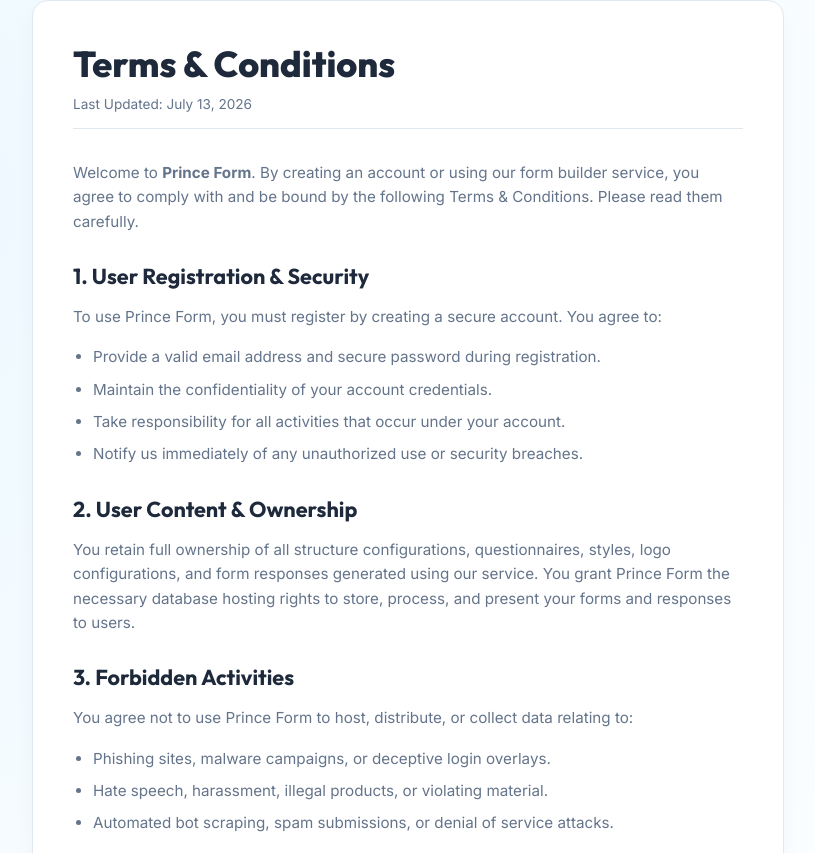
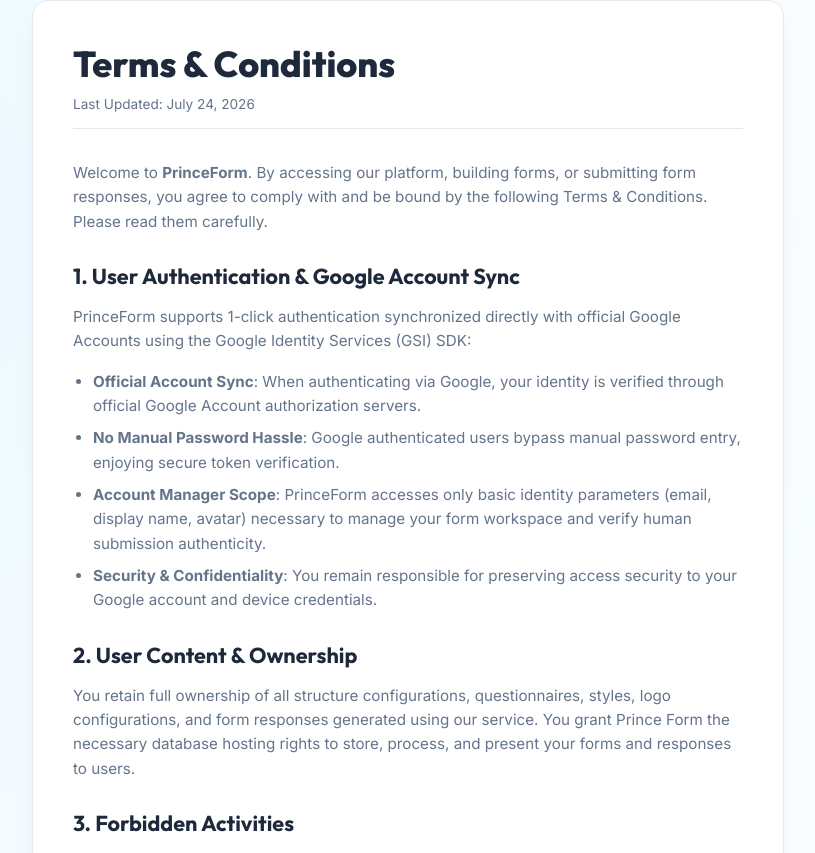
Before and after one commit to PrinceSanchela/PrinceForm, a FastAPI app: page /terms in a window 1280 px wide. Shown: the part 83-936 px from the top of the page, without its empty margins (232-1047 px from the left). Run offline with FastAPI, Linux system fonts and the light colour scheme.

Commit message:
docs(legal): update Privacy Policy, Terms of Service, and Security Guidelines with Google Account Sync parameters

```diff
--- a/frontend/templates/security.html
+++ b/frontend/templates/security.html
@@ -185,7 +185,7 @@
     <main class="container">
         <article class="doc-card">
             <h1>Security Guidelines</h1>
-            <div class="last-updated">Last Updated: July 13, 2026</div>
+            <div class="last-updated">Last Updated: July 24, 2026</div>
 
             <p>At <strong>Prince Form</strong>, security is built directly into our core architecture. We implement strict defense mechanisms to safeguard creator dashboards and responder submissions from unauthorized access.</p>
 
--- a/frontend/templates/terms.html
+++ b/frontend/templates/terms.html
@@ -178,17 +178,17 @@
     <main class="container">
         <article class="doc-card">
             <h1>Terms & Conditions</h1>
-            <div class="last-updated">Last Updated: July 13, 2026</div>
+            <div class="last-updated">Last Updated: July 24, 2026</div>
 
-            <p>Welcome to <strong>Prince Form</strong>. By creating an account or using our form builder service, you agree to comply with and be bound by the following Terms & Conditions. Please read them carefully.</p>
+            <p>Welcome to <strong>PrinceForm</strong>. By accessing our platform, building forms, or submitting form responses, you agree to comply with and be bound by the following Terms & Conditions. Please read them carefully.</p>
 
-            <h2>1. User Registration & Security</h2>
-            <p>To use Prince Form, you must register by creating a secure account. You agree to:</p>
+            <h2>1. User Authentication & Google Account Sync</h2>
+            <p>PrinceForm supports 1-click authentication synchronized directly with official Google Accounts using the Google Identity Services (GSI) SDK:</p>
             <ul>
-                <li>Provide a valid email address and secure password during registration.</li>
-                <li>Maintain the confidentiality of your account credentials.</li>
-                <li>Take responsibility for all activities that occur under your account.</li>
-                <li>Notify us immediately of any unauthorized use or security breaches.</li>
+                <li><strong>Official Account Sync</strong>: When authenticating via Google, your identity is verified through official Google Account authorization servers.</li>
+                <li><strong>No Manual Password Hassle</strong>: Google authenticated users bypass manual password entry, enjoying secure token verification.</li>
+                <li><strong>Account Manager Scope</strong>: PrinceForm accesses only basic identity parameters (email, display name, avatar) necessary to manage your form workspace and verify human submission authenticity.</li>
+                <li><strong>Security & Confidentiality</strong>: You remain responsible for preserving access security to your Google account and device credentials.</li>
             </ul>
 
             <h2>2. User Content & Ownership</h2>
```
Also changed, not shown: frontend/templates/privacy.html (+7 -6 lines).
